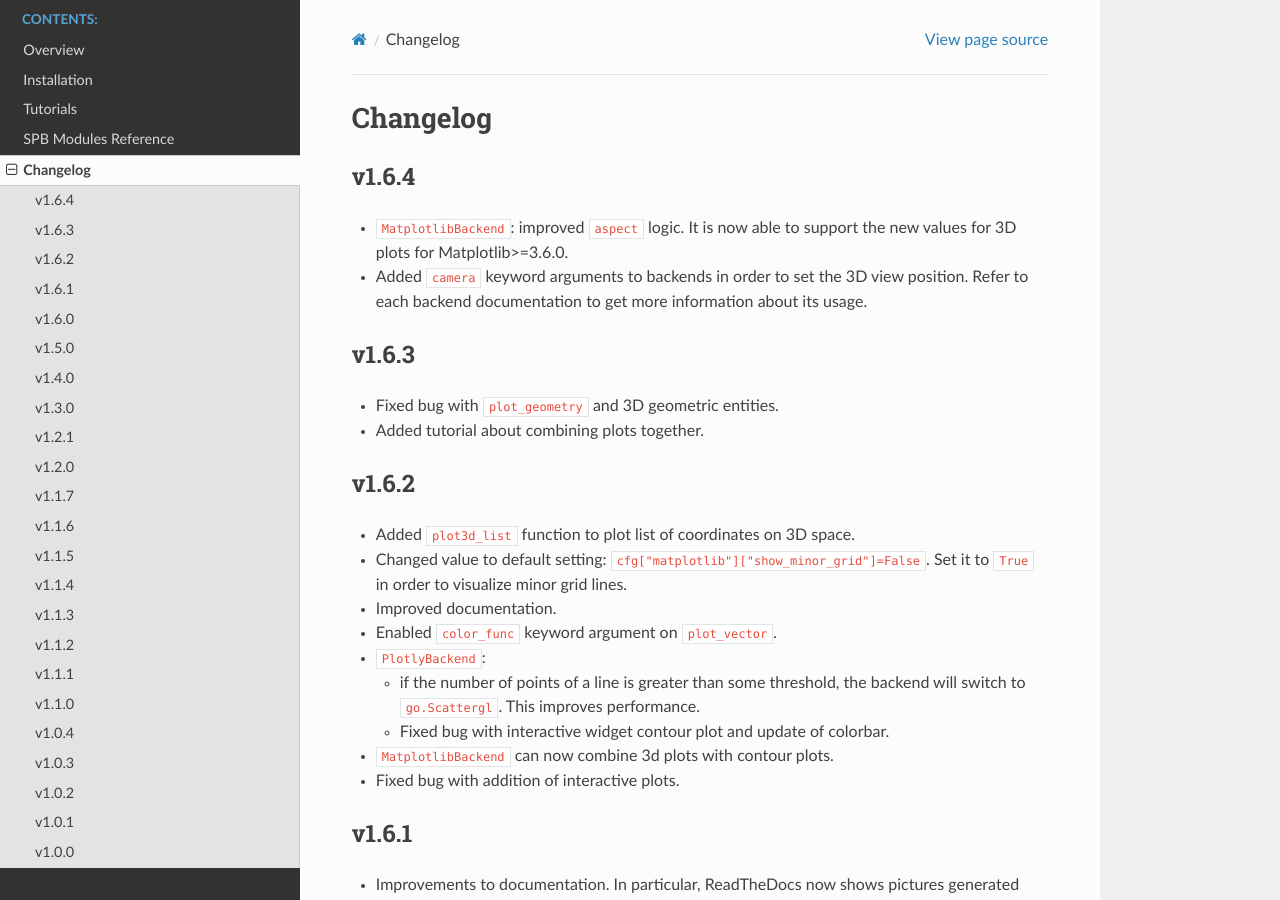
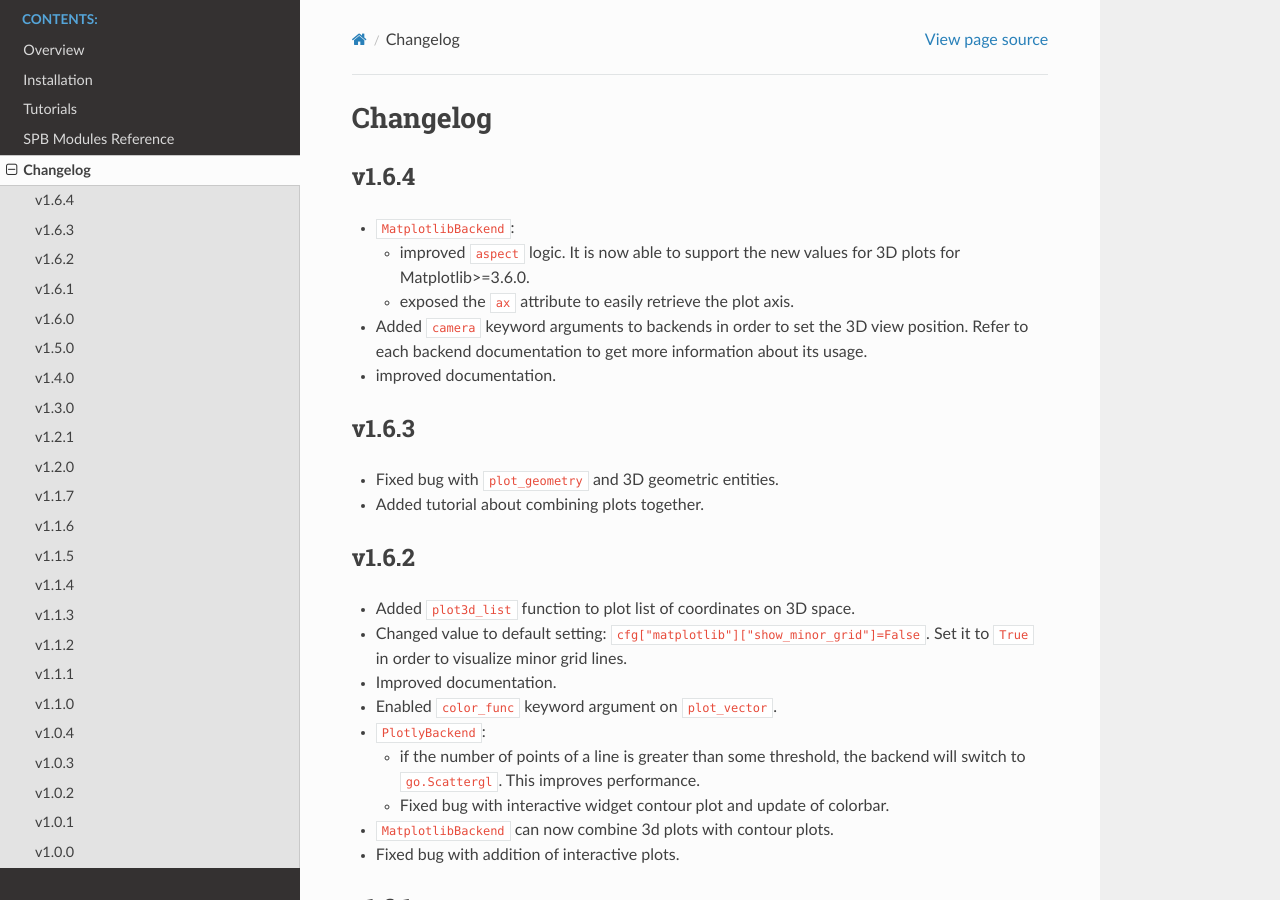
Before and after one commit to Davide-sd/sympy-plot-backends, a Sphinx documentation site: the page built from doc/source/changelog.rst, in a window 1280 px wide and 900 px high. Built offline with Sphinx 7.4.7 and the Read the Docs theme 2.0.0, drawn with Linux system fonts in a browser that asks for light colours.

Commit message:
improved documentation

```diff
--- a/doc/source/changelog.rst
+++ b/doc/source/changelog.rst
@@ -5,12 +5,18 @@
 v1.6.4
 ======
 
-* ``MatplotlibBackend``: improved ``aspect`` logic. It is now able to support
-  the new values for 3D plots for Matplotlib>=3.6.0.
+* ``MatplotlibBackend``:
+
+  * improved ``aspect`` logic. It is now able to support the new values for
+    3D plots for Matplotlib>=3.6.0.
+
+  * exposed the ``ax`` attribute to easily retrieve the plot axis.
 
 * Added ``camera`` keyword arguments to backends in order to set the 3D view
   position. Refer to each backend documentation to get more information about
   its usage.
+
+* improved documentation.
 
 
 v1.6.3
```
Also changed, not shown: 1 other file.
